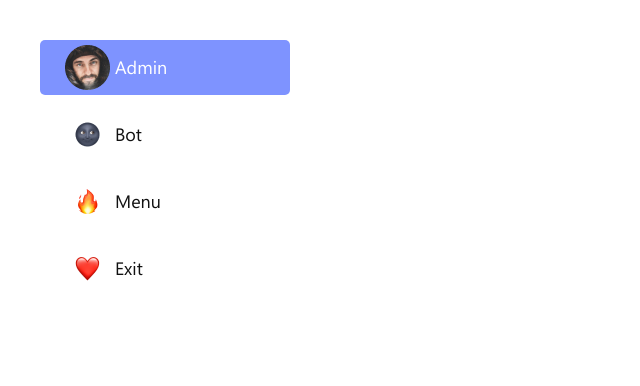
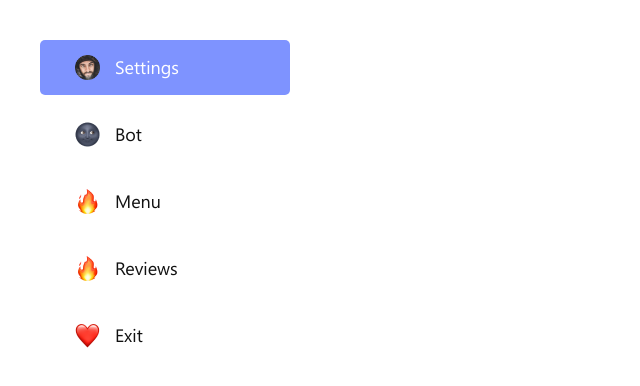
Before and after one commit to krok-lives-matter/CaffeMenuBot_Front-End, a Vue app: page / in a window 1280 px wide. Shown: the top 386 px of the page, without its empty margins (0-640 px from the left). Built offline with nearby package versions, Linux system fonts and the light colour scheme; sample sign-in values are in the browser's storage.

Commit message:
chore: fixes * remove author field * implement review page

```diff
--- a/src/components/Navigation.vue
+++ b/src/components/Navigation.vue
@@ -28,10 +28,9 @@ export default {
   data: () => ({
     routes: [
       {
-        name: "Admin",
+        name: "Settings",
         link: "/",
         img: "author-logo.png",
-        author: true,
       },
       {
         name: "Bot",
@@ -43,6 +42,11 @@ export default {
         link: "/menu",
         img: "fire-apple.png",
       },
+      {
+        name: "Reviews",
+        link: "/review",
+        img: "fire-apple.png",
+      },
     ],
   }),
   methods: {
@@ -50,7 +54,7 @@ export default {
       return require("../assets/images/" + pic);
     },
     signOut() {
-      this.$store.commit("auth/REMOVE_ADMIN");
+      this.$store.commit("auth/REMOVE_JWT");
       this.$router.push("/admin");
     },
   },
```
